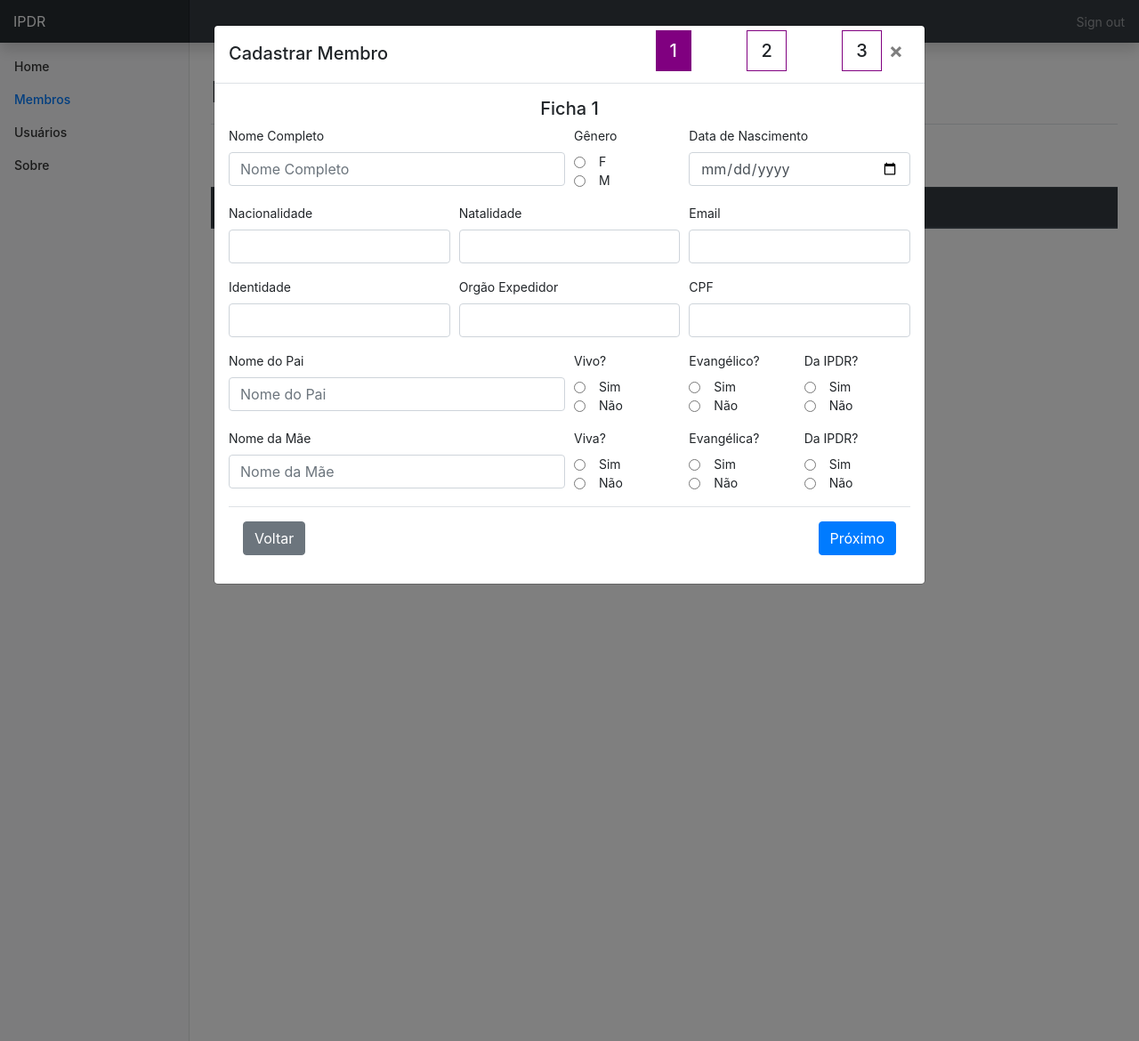
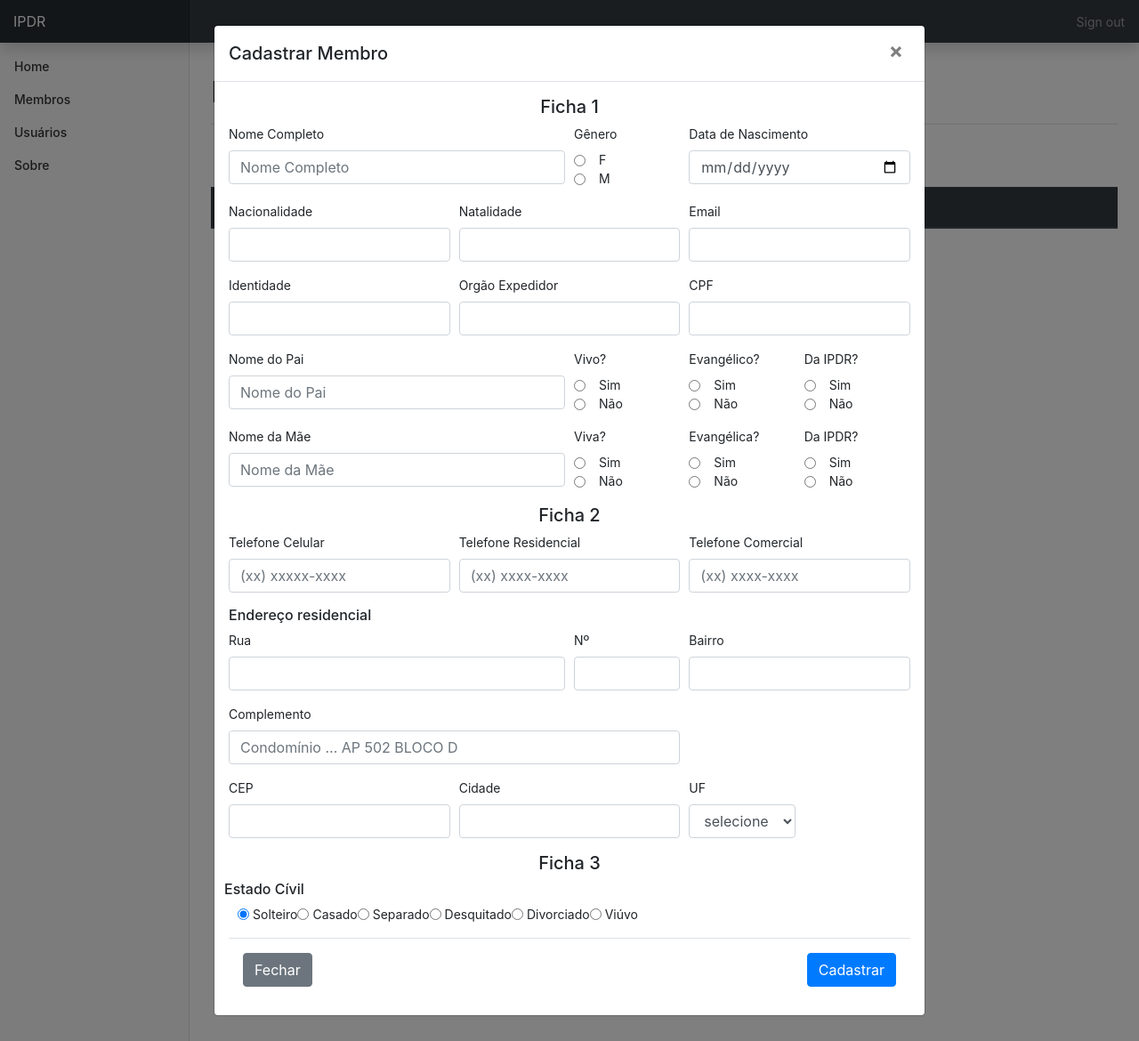
Before and after one commit to cenadev/ipdr-php, a PHP site: page /ipdr-php/membros in a window 1280 px wide, after a click on "Cadastrar". Shown: the whole page at 89% size. Run offline with PHP 8.4, Linux system fonts and the light colour scheme; data that the repository does not hold is empty; some libraries are stand-ins or nearby versions.

Commit message:
Modificação do funcionamento do sistema.

```diff
--- a/assets/js/index.js
+++ b/assets/js/index.js
@@ -1,4 +1,4 @@
-let currentForm = 1;
+/*let currentForm = 1;
 
 const verifyCurrentForm = function () {
     switch (currentForm) {
@@ -17,8 +17,12 @@ const verifyCurrentForm = function () {
     }
 }
 const next = function () {
-    if (currentForm >= 3) {
-        return false;
+    if (currentForm >= 2) {
+        $('#cadModal1Submit').text("Salvar");
+        if (currentForm >= 3) {
+            return false;
+        }
+
     } else {
         currentForm = currentForm + 1;
         console.log(currentForm);
@@ -61,8 +65,8 @@ window.onload = () => {
     verifyCurrentForm();
     chageMenuColor();
 };
+*/
 
-/*
 let msgAlert = '';
 //$("#alertModal1").hide();
 $('#spinnerModal1').hide();
@@ -75,7 +79,7 @@ $('#cad1Form').submit(function (e) {
         type: "post",
         dataType: "html",
         data: {
-            'ficha': $("#fichaId").val(),
+
             'nome': $("#inputName").val(),
             'genero': $("[name='genderRadios']:checked").val(),
             'dataNasc': $("#inputDateOfBirth").val(),
@@ -99,9 +103,9 @@ $('#cad1Form').submit(function (e) {
         success: function (response) {
             msgAlert = 'Cadastro realizado com sucesso!';
             console.log(response);
-            //alert(msgAlert);
-            //$('#alertModal1').html(msgAlert), $('#alertModal1').addClass('alert-success'), $('#alertModal1').show();
-            /*$("#cadModal1Submit").attr('type', 'button'),
+            alert(msgAlert);
+            $('#alertModal1').html(msgAlert), $('#alertModal1').addClass('alert-success'), $('#alertModal1').show();
+            $("#cadModal1Submit").attr('type', 'button')
         },
         error: function (err) {
             console.log("Request failed: " + err);
@@ -109,4 +113,3 @@ $('#cad1Form').submit(function (e) {
         }
     });
 });
-*/
--- a/config.php
+++ b/config.php
@@ -10,7 +10,7 @@ if (ENVIRONMENT == "dev") {
     $config['dbname'] = 'db_ipdr';
     $config['host'] = 'localhost';
     $config['dbuser'] = 'root';
-    $config['dbpass'] = 'root';
+    $config['dbpass'] = '';
 } else {
 
     $config['dbname'] = 'cenade29_ipdr';
--- a/controllers/membrosController.php
+++ b/controllers/membrosController.php
@@ -19,10 +19,7 @@ class membrosController extends Controller
 
     public function cadastrar()
     {
-        if ($_POST['ficha'] == 'ficha1') {
-            # code...
-
-            if (isset($_POST['nome'], $_POST['genero'], $_POST['dataNasc'], $_POST['nacionalidade'], $_POST['natalidade'], $_POST['email'], $_POST['identidade'], $_POST['orgaoEmissor'], $_POST['inputCPF'], $_POST['nomePai'], $_POST['paiVivo'], $_POST['paiEvangelico'], $_POST['paiIpdr'], $_POST['nomeMae'], $_POST['maeViva'], $_POST['maeEvangelica'], $_POST['maeIpdr'])) {
+        if (isset($_POST['nome'], $_POST['genero'], $_POST['dataNasc'], $_POST['nacionalidade'], $_POST['natalidade'], $_POST['email'], $_POST['identidade'], $_POST['orgaoEmissor'], $_POST['inputCPF'], $_POST['nomePai'], $_POST['paiVivo'], $_POST['paiEvangelico'], $_POST['paiIpdr'], $_POST['nomeMae'], $_POST['maeViva'], $_POST['maeEvangelica'], $_POST['maeIpdr'])) {
                 $data = array();
                 $data = array(
                     'nome' => $_POST['nome'],
@@ -50,10 +47,6 @@ class membrosController extends Controller
             } else {
                 http_response_code(500);
             }
-        } else{
-            echo 'erro',($_POST['ficha']);
-        }
-
     }
     public function alterar()
     {
--- a/views/membros.php
+++ b/views/membros.php
@@ -45,18 +45,18 @@
         <div class="modal-content">
             <div class="modal-header">
                 <h5 class="modal-title" id="exampleModalScrollableTitle">Cadastrar Membro</h5>
-                <h5 class="text-left ">
+                <!--<h5 class="text-left ">
                     <span id="f-1" class="f">Ficha</span> <span class="n n-active" id="n-1">1</span> <span id="f-2" class="f">Ficha</span> <span class="n" id="n-2">2</span> <span id="f-3" class="f">Ficha</span> <span class="n" id="n-3">3</span>
-                    <button type="button" class="close m-0 px-2 py-0" data-dismiss="modal" aria-label="Close">
+
+                </h5>-->
+                <button type="button" class="close m-0 px-2 py-0" data-dismiss="modal" aria-label="Close">
                     <span aria-hidden="true">&times;</span>
                 </button>
-                </h5>
-
             </div>
             <div class="modal-body">
 
                 <form id="cad1Form" class="m-0">
-                    <div id="form1">
+
                         <h5 class="text-center">Ficha 1</h5>
                         <input type="hidden" name="fichaId" id="fichaId" value="ficha1">
                         <div class="form-row">
@@ -233,8 +233,8 @@
                             </div>
                         </div>
 
-                    </div>
-                    <div id="form2">
+
+
                         <h5 class="text-center">Ficha 2</h5>
                         <div class="form-row">
 
@@ -325,8 +325,8 @@
                             </div>
 
                         </fieldset>
-                    </div>
-                    <div id="form3">
+
+
                         <h5 class="text-center">Ficha 3</h5>
                         <div class="form-row">
 
@@ -376,59 +376,21 @@
 
 
 
-                        <div class="form-row">
-
-                            <div class="form-group col-md-4">
-                                <label for="inputDateOfBirth">Data de Nascimento</label>
-                                <input type="date" class="form-control" id="inputDateOfBirth">
-                            </div>
 
 
-                        </div>
-
-                        <div class="form-row">
-
-                            <div class="form-group col-md-4">
-                                <label for="inputNationality">Nacionalidade</label>
-                                <input type="text" class="form-control" id="inputNationality">
-                            </div>
-                            <div class="form-group col-md-4">
-                                <label for="inputNatality">Natalidade</label>
-                                <input type="text" class="form-control" id="inputNatality">
-                            </div>
-                            <div class="form-group col-md-4">
-                                <label for="inputEmail">Email</label>
-                                <input type="email" class="form-control" id="inputEmail">
-                            </div>
-
-                        </div>
-
-                        <div class="form-row">
-                            <div class="form-group col-md-4">
-                                <label for="inputRG">Identidade</label>
-                                <input type="text" class="form-control" id="inputRG">
-                            </div>
-                            <div class="form-group col-md-4">
-                                <label for="inputShippingAgent">Orgão Expedidor</label>
-                                <input type="text" class="form-control" id="inputShippingAgent">
-                            </div>
-                            <div class="form-group col-md-4">
-                                <label for="inputCPF">CPF</label>
-                                <input type="text" class="form-control" id="inputCPF">
-                            </div>
-                        </div>
-                    </div>
                     <div class="modal-footer justify-content-between">
+                    <button type="button" class="btn btn-secondary" id="cadModalPrev" onclick="$('#cadModal').modal('hide')">Fechar</button>
+                    <button type="submit" class="btn btn-primary" id="cadModal1Submit" >Cadastrar</button>
                         <!--<div class="alert alert-dismissible fade show" id="alertModal1">
 
                     <button type="button" class="close" data-dismiss="alert" aria-label="Close">
                         <span aria-hidden="true">&times;</span>
                     </button>
-                </div>-->
+                </div>
                         <button type="button" class="btn btn-secondary" id="cadModalPrev" onclick="prev()" >Voltar</button>
                         <button type="button" class="btn btn-primary" id="cadModal1Submit" onclick="next()">
                             Próximo
-                        </button>
+                        </button>-->
                         <!--<span class="spinner-border spinner-border-sm" role="status" aria-hidden="true" id="spinnerModal1"></span>-->
                 </form>
             </div>
```
